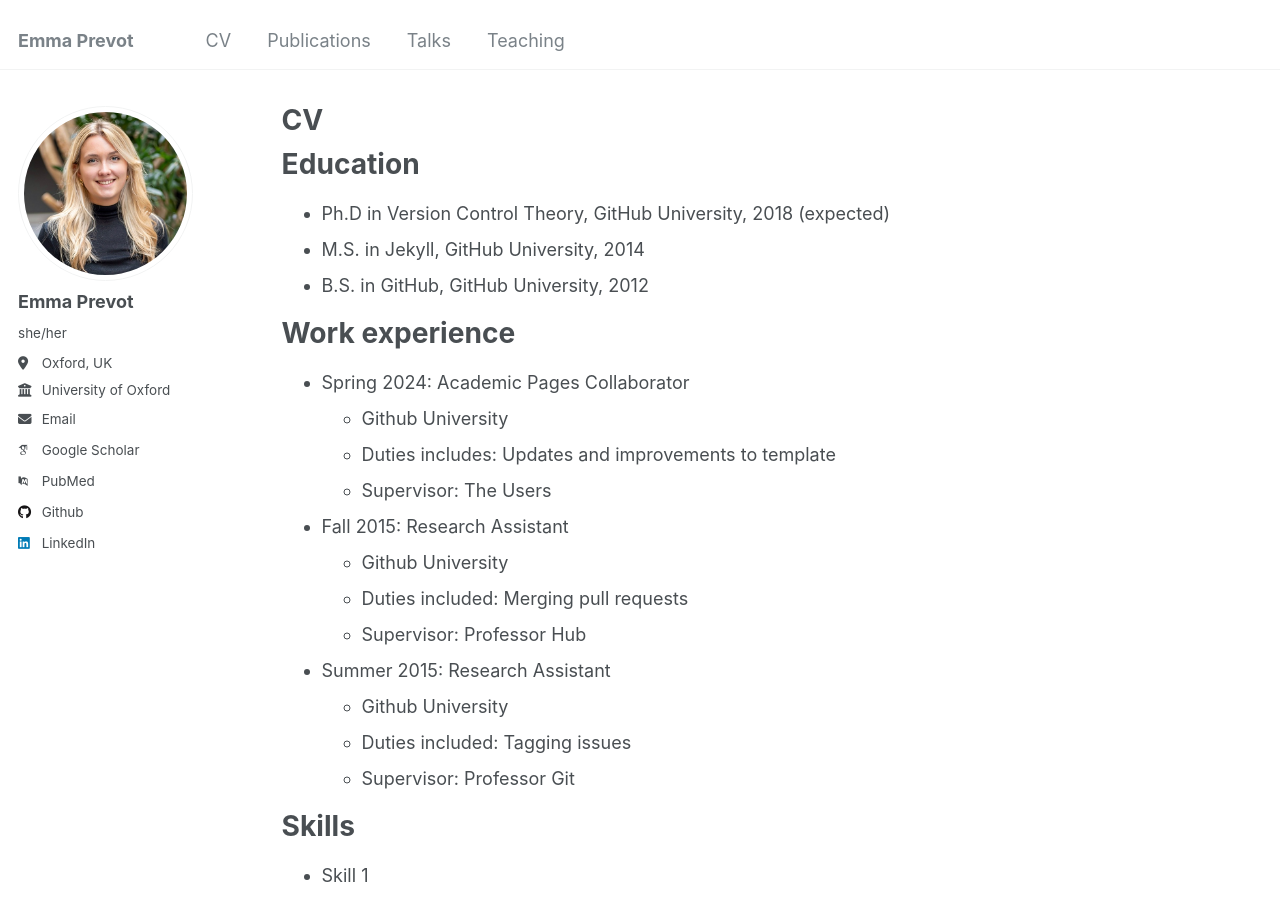
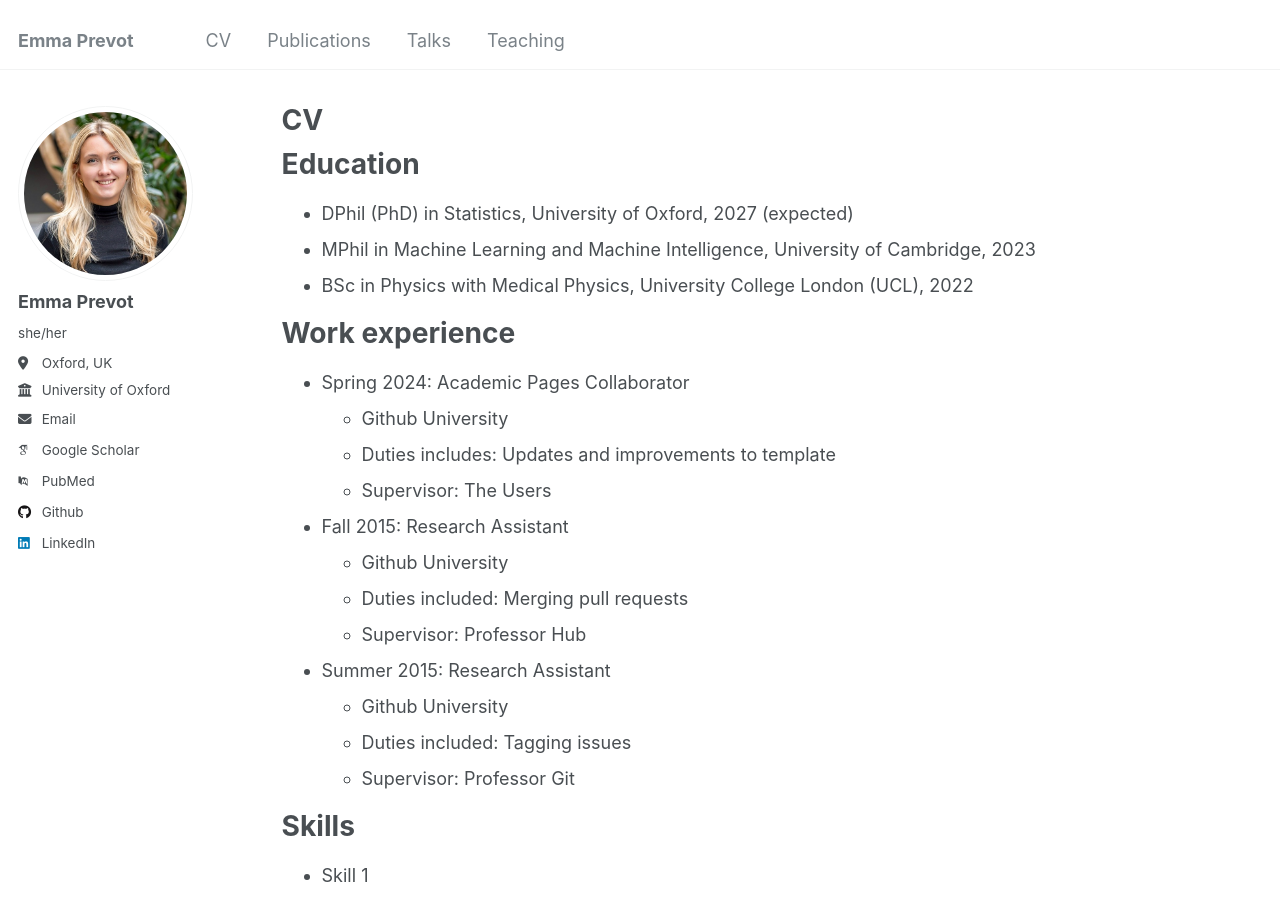
Before and after one commit to emmaprevot/emmaprevot.github.io, a Jekyll site: the page built from _pages/cv.md, in a window 1280 px wide and 900 px high. Built offline with Jekyll 4.4.1, drawn with Linux system fonts in a browser that asks for light colours; some web fonts are replaced.

Commit message:
Update cv.md

```diff
--- a/_pages/cv.md
+++ b/_pages/cv.md
@@ -11,9 +11,9 @@ redirect_from:
 
 Education
 ======
-* Ph.D in Version Control Theory, GitHub University, 2018 (expected)
-* M.S. in Jekyll, GitHub University, 2014
-* B.S. in GitHub, GitHub University, 2012
+* DPhil (PhD) in Statistics, University of Oxford, 2027 (expected)
+* MPhil in Machine Learning and Machine Intelligence, University of Cambridge, 2023
+* BSc in Physics with Medical Physics, University College London (UCL), 2022
 
 Work experience
 ======
```
